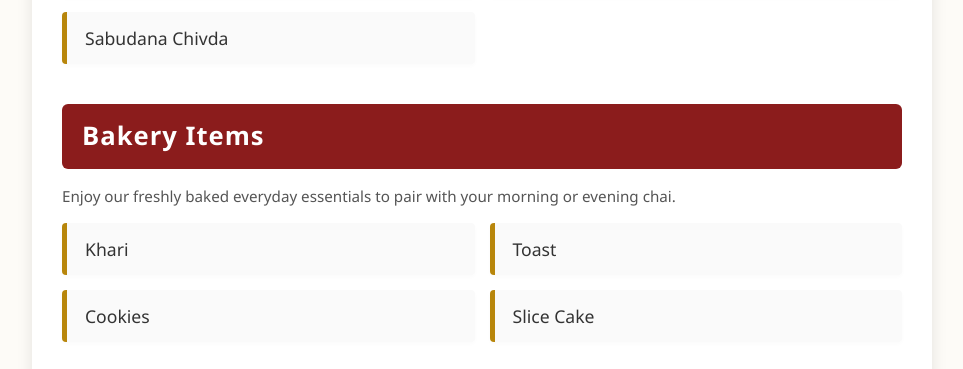
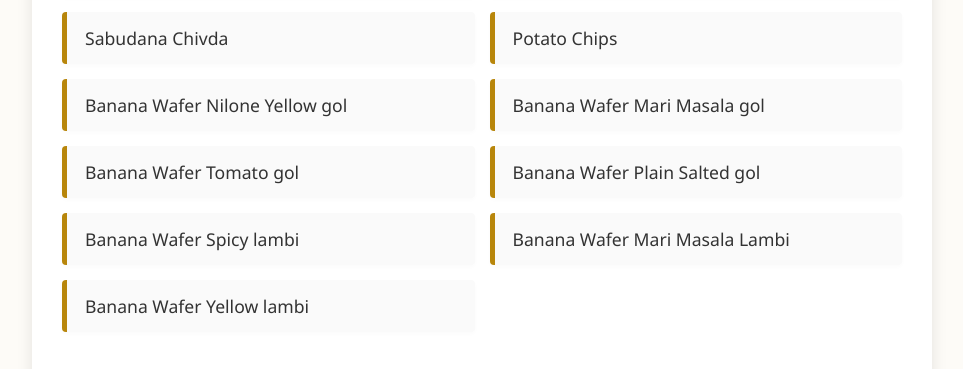
Before and after one commit to Laxmifarsan/laxmifarsan.github.io, a plain HTML site: page index.html in a window 1280 px wide. Shown: the part 2335-2704 px from the top of the page, without its empty margins (158-1121 px from the left). Drawn offline with Linux system fonts and the light colour scheme.

Commit message:
Update index.html

```diff
--- a/index.html
+++ b/index.html
@@ -436,6 +436,14 @@
                     <li>Potato Chivda</li>
                     <li>Banana Wafer Yellow gol</li>
                     <li>Sabudana Chivda</li>
+<li>Potato Chips</li>
+<li>Banana Wafer Nilone Yellow gol</li>
+<li>Banana Wafer Mari Masala gol</li>
+<li>Banana Wafer Tomato gol</li>
+<li>Banana Wafer Plain Salted gol</li>
+<li>Banana Wafer Spicy lambi</li>
+<li>Banana Wafer Mari Masala Lambi </li>
+<li>Banana Wafer Yellow lambi</li>
                 </ul>
             </div>
 
```
